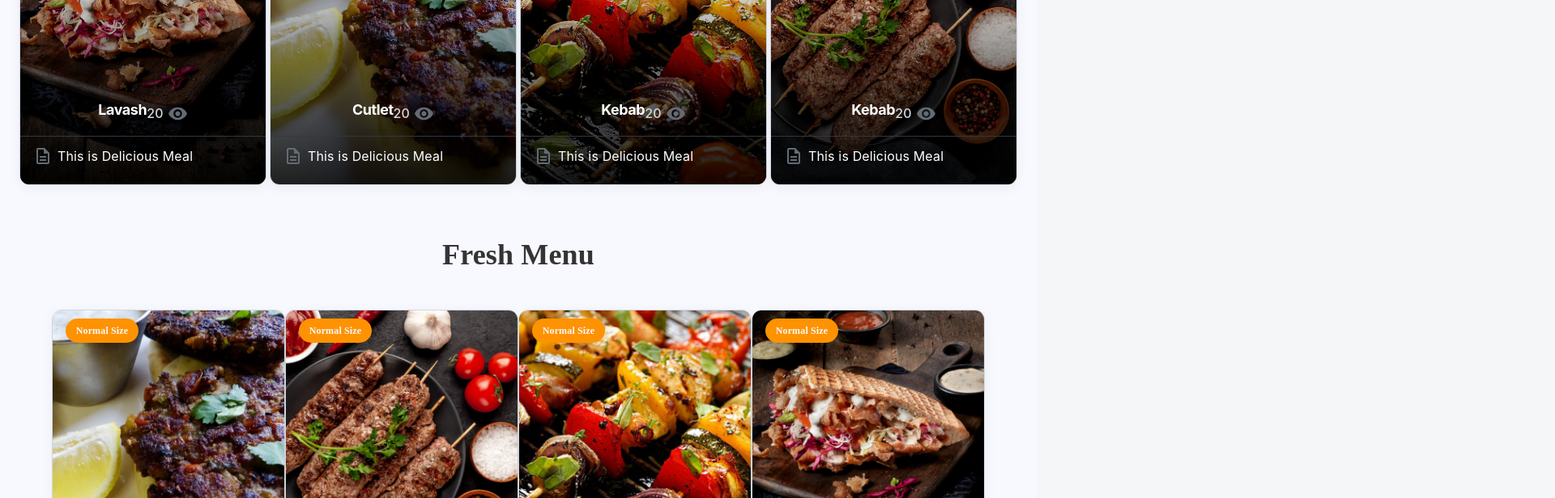
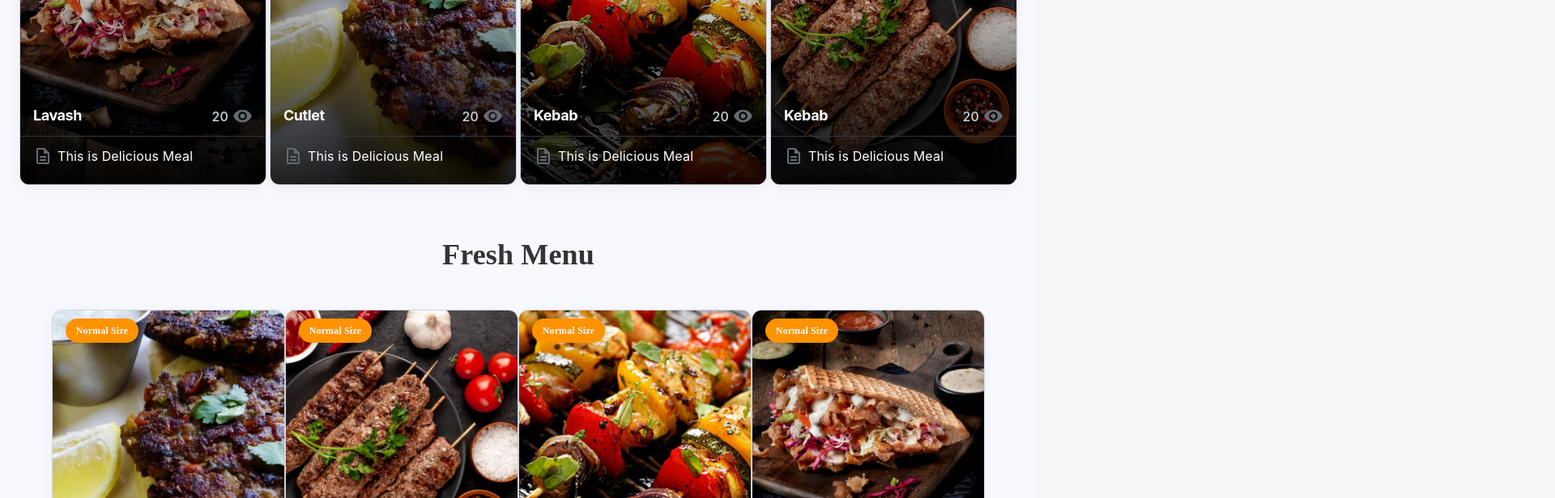
Before and after one commit to mirabdulloh/burak-react, a React (Create React App) app: page / in a window 1280 px wide. Shown: the part 1340-1956 px from the top of the page at 81% size, 1920 px wide, since content can reach past the window. Built offline with nearby package versions, Linux system fonts and the light colour scheme.

Commit message:
fix:PopularDishes sectional component fix

```diff
--- a/src/app/screens/homePage/PopularDishes.tsx
+++ b/src/app/screens/homePage/PopularDishes.tsx
@@ -32,9 +32,10 @@ export default function PopularDishes() {
                         <img src={ele.imagePath} alt="" />
                       </CardCover>
                       <CardCover className="card-cover" />
-                      <CardContent sx={{ justifyContent: "flex-end" }}>
+                      <CardContent
+                        sx={{ justifyContent: "flex-end", width: "100%" }}
+                      >
                         <Stack
-
                           flexDirection={"row"}
                           justifyContent={"space-between"}
                         >
@@ -42,7 +43,7 @@ export default function PopularDishes() {
                             level="h2"
                             fontSize="lg"
                             textColor="#fff"
-                            mb={1}
+                            mb={0}
                           >
                             {ele.productName}
                           </Typography>
--- a/src/css/home.css
+++ b/src/css/home.css
@@ -93,6 +93,7 @@
   .cards-frame
   .card
   .card-cover {
+    width: 100%;
   background: linear-gradient(
       to top,
       rgba(0, 0, 0, 0.4),
```
